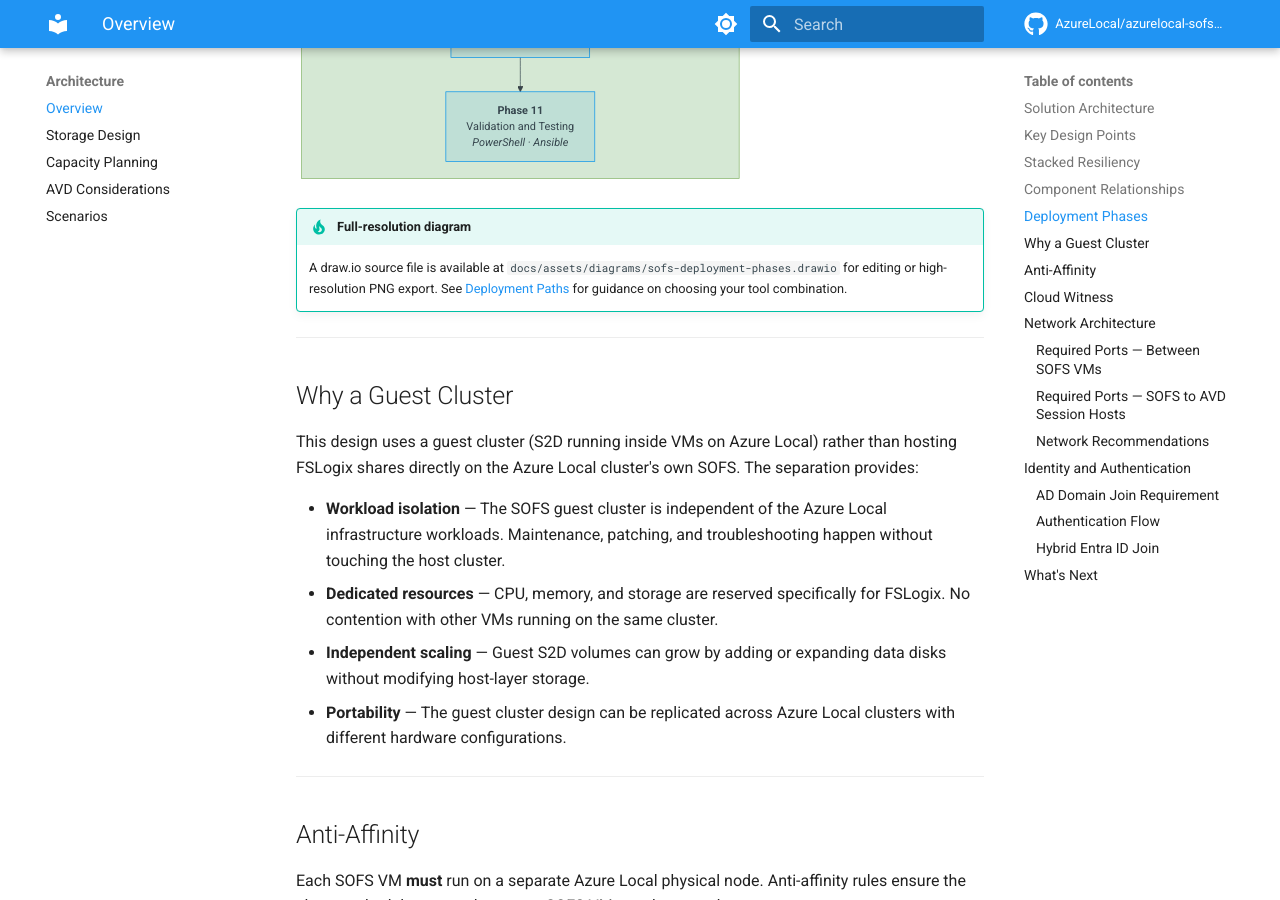
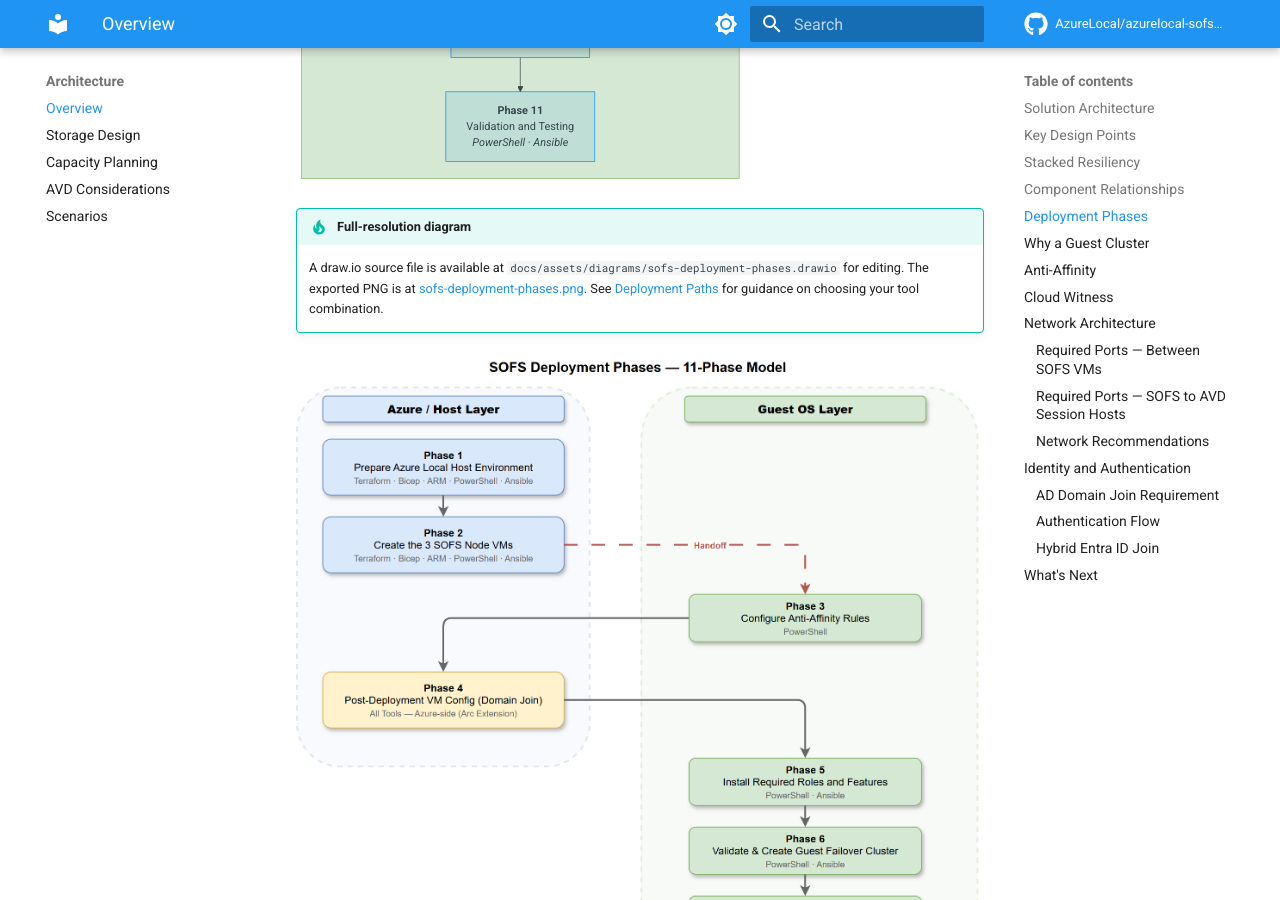
Before and after one commit to AzureLocal/azurelocal-sofs-fslogix, an MkDocs documentation site: the page built from docs/architecture/overview.md, in a window 1280 px wide and 900 px high, scrolled down 4807 px. Built offline with MkDocs 1.6.1 and Material for MkDocs 9.7.7, drawn with Linux system fonts in a browser that asks for light colours; comment, search, counter and statistics services are not loaded.

Commit message:
docs: export deployment phases diagram to PNG and embed in docs
- Export sofs-deployment-phases.drawio to PNG at 2x scale
- Embed PNG in architecture/overview.md below the Mermaid diagram
- Embed PNG in deployment/prerequisites.md above the phase table

````diff
--- a/docs/architecture/overview.md
+++ b/docs/architecture/overview.md
@@ -112,7 +112,9 @@ flowchart TD
 ```
 
 !!! tip "Full-resolution diagram"
-    A draw.io source file is available at `docs/assets/diagrams/sofs-deployment-phases.drawio` for editing or high-resolution PNG export. See [Deployment Paths](../deployment/paths.md) for guidance on choosing your tool combination.
+    A draw.io source file is available at `docs/assets/diagrams/sofs-deployment-phases.drawio` for editing. The exported PNG is at [sofs-deployment-phases.png](../assets/images/sofs-deployment-phases.png). See [Deployment Paths](../deployment/paths.md) for guidance on choosing your tool combination.
+
+![SOFS Deployment Phases — 11-Phase Model](../assets/images/sofs-deployment-phases.png)
 
 ---
 
````
Also changed, not shown: docs/deployment/prerequisites.md (+2 -0 lines), docs/assets/images/sofs-deployment-phases.png (added).
